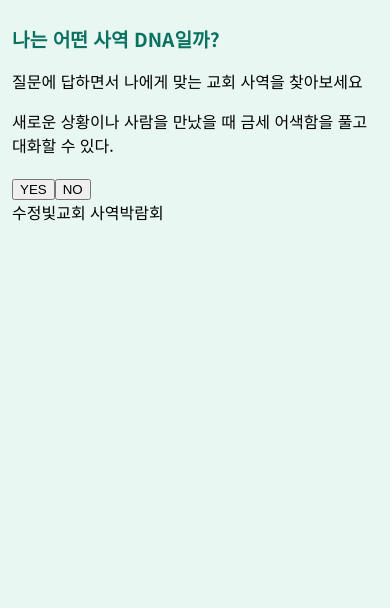
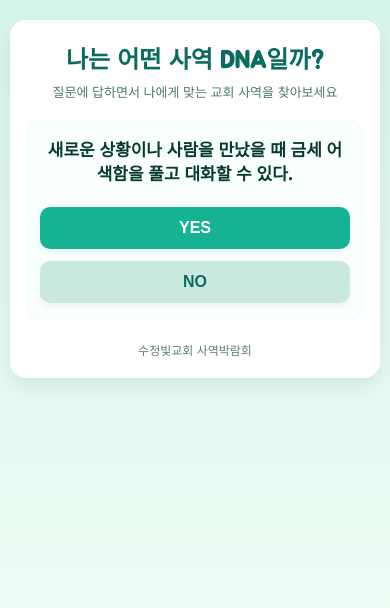
Before and after one commit to unodos1024/crystallight_DNA, a plain HTML site: page index.html in a window 390 px wide. Drawn offline with nearby package versions, Linux system fonts and the light colour scheme.

Commit message:
Update index.html

```diff
--- a/index.html
+++ b/index.html
@@ -15,139 +15,173 @@
       --btn-no:#c9e9e0;
       --shadow:0 8px 20px rgba(0,0,0,0.08);
     }
-    /* ✅ 기본 스타일 (PC & 모바일 공통) */
-    body {
-      font-family: 'Pretendard', 'Noto Sans KR', sans-serif;
-      background: #e9f7f3;
-      margin: 0;
-      padding: 20px;
-      display: flex;
-      justify-content: center;
-      align-items: center;
-      min-height: 100vh;
+    body{
+      font-family:'Noto Sans KR', sans-serif;
+      margin:0;
+      background:linear-gradient(180deg,var(--bg1),var(--bg2));
+      color:#084038;
+      min-height:100vh;
+      display:flex;
+      justify-content:center;
+      align-items:flex-start;
+      padding:40px 16px;
+    }
+    .wrap{
+      max-width:860px;
+      width:100%;
+      background:var(--card);
+      border-radius:20px;
+      box-shadow:var(--shadow);
+      padding:28px;
+      text-align:center;
+      position:relative;
+    }
+    .header h1{
+      font-family:'Jua',sans-serif;
+      font-size:32px;
+      color:#0b6b5f;
+      margin:0 0 8px 0;
+    }
+    .header p{
+      color:#4a7a70;
+      font-size:15px;
+      margin:0 0 24px;
     }
 
-    .quiz-card {
-      background: #fff;
-      border-radius: 18px;
-      box-shadow: 0 6px 18px rgba(0, 0, 0, 0.08);
-      width: 100%;
-      max-width: 480px;
-      padding: 28px 24px;
-      text-align: center;
-      color: #333;
-      transition: all 0.3s ease;
+    .question{
+      font-size:22px;
+      font-weight:600;
+      color:#083a31;
+      margin-bottom:28px;
+    }
+    .controls{
+      display:flex;
+      gap:16px;
+      justify-content:center;
+    }
+    .btn{
+      flex:1;
+      max-width:180px;
+      padding:14px 0;
+      border-radius:12px;
+      border:0;
+      font-size:18px;
+      font-weight:700;
+      cursor:pointer;
+      transition:.25s;
+      box-shadow:0 3px 6px rgba(0,0,0,0.05);
+    }
+    .btn.yes{
+      background:var(--btn-yes);
+      color:white;
+    }
+    .btn.no{
+      background:var(--btn-no);
+      color:var(--accent);
+    }
+    .btn:hover{transform:scale(1.05);opacity:0.95;}
+
+    .card{
+      padding:24px;
+      border-radius:16px;
+      background:#f9fffd;
+      box-shadow:inset 0 0 10px rgba(0,0,0,0.02);
     }
 
-    h1 {
-      font-size: 1.4rem;
-      color: #0b7261;
-      margin-bottom: 20px;
+    .result-grid{
+      display:grid;
+      gap:20px;
+      grid-template-columns:repeat(auto-fit,minmax(200px,1fr));
+      margin-top:24px;
+    }
+    .result-card{
+      background:linear-gradient(180deg,#f3fff8,#ffffff);
+      border-radius:16px;
+      padding:20px;
+      box-shadow:var(--shadow);
+      transition:.3s;
+    }
+    .result-card:hover{transform:translateY(-6px);}
+    .result-icon{font-size:42px;margin-bottom:8px;}
+    .result-card h3{margin:0;font-size:18px;color:#0b6b5f;font-weight:700;}
+    .result-card p{font-size:14px;color:#2b5854;margin-top:6px;line-height:1.4;}
+
+    .actions{margin-top:24px;}
+    .restart{
+      background:#fff;
+      border:2px solid #0b9b7f;
+      color:#0b9b7f;
+      font-weight:600;
+      padding:10px 18px;
+      border-radius:10px;
+      cursor:pointer;
+      transition:.2s;
+    }
+    .restart:hover{background:#0b9b7f;color:white;}
+
+    .footer{
+      margin-top:28px;
+      font-size:13px;
+      color:#5b7f78;
     }
 
-    .question {
-      font-size: 1.1rem;
-      margin-bottom: 24px;
-      line-height: 1.5;
-    }
-
-    .options {
-      display: flex;
-      flex-direction: column;
-      gap: 14px;
-    }
-
-    .option {
-      background: #0b7261;
-      color: white;
-      border: none;
-      padding: 14px 16px;
-      border-radius: 18px;
-      font-size: 1rem;
-      font-weight: 500;
-      cursor: pointer;
-      transition: background 0.25s ease;
-    }
-
-    .option:hover {
-      background: #095d4e;
-    }
-
-    .share-buttons {
-      margin-top: 24px;
-      display: flex;
-      justify-content: center;
-      gap: 14px;
-    }
-
-    .share-btn {
-      background: #fce000;
-      color: #3b1e1e;
-      border: none;
-      border-radius: 12px;
-      padding: 10px 14px;
-      font-size: 0.9rem;
-      font-weight: 600;
-      cursor: pointer;
-      transition: all 0.25s ease;
-    }
-
-    .share-btn.link {
-      background: #ececec;
-      color: #333;
-    }
-
-    .share-btn:hover {
-      opacity: 0.85;
-    }
-
-    /* ✅ 모바일 전용 (480px 이하) */
-    @media (max-width: 480px) {
+    /* ✅ 모바일 환경 대응 (520px 이하) */
+    @media(max-width:520px){
       body {
-        padding: 12px;
-        align-items: flex-start;
+        padding:20px 10px;
       }
-
-      .quiz-card {
-        max-width: 100%;
-        padding: 20px 16px;
-        box-shadow: 0 3px 10px rgba(0,0,0,0.06);
-        border-radius: 14px;
+      .wrap {
+        padding:20px 16px;
+        border-radius:16px;
       }
-
-      h1 {
-        font-size: 1.2rem;
-        margin-bottom: 14px;
+      .header h1 {
+        font-size:24px;
+        margin-bottom:6px;
       }
-
+      .header p {
+        font-size:13px;
+        margin-bottom:18px;
+      }
       .question {
-        font-size: 1rem;
-        margin-bottom: 18px;
+        font-size:17px;
+        margin-bottom:22px;
+        line-height:1.4;
       }
-
-      .option {
-        padding: 12px 10px;
-        font-size: 0.95rem;
-        border-radius: 14px;
+      .controls {
+        flex-direction:column;
+        gap:12px;
       }
-
-      .share-buttons {
-        flex-direction: column;
-        gap: 10px;
-        margin-top: 18px;
+      .btn {
+        max-width:100%;
+        font-size:16px;
+        padding:12px 0;
+        border-radius:10px;
       }
-
-      .share-btn {
-        width: 100%;
-        padding: 10px 0;
-        font-size: 0.9rem;
-        border-radius: 10px;
+      .card {
+        padding:18px 14px;
+      }
+      .result-grid {
+        grid-template-columns:1fr;
+        gap:14px;
+      }
+      .result-card {
+        padding:16px;
+      }
+      .result-card h3 {
+        font-size:16px;
+      }
+      .result-card p {
+        font-size:13px;
+      }
+      .footer {
+        font-size:12px;
+        margin-top:20px;
       }
     }
-
   </style>
 </head>
 <body>
+  <!-- 그대로 유지 -->
   <div id="app" class="wrap">
     <div class="header">
       <h1>나는 어떤 사역 DNA일까?</h1>
@@ -165,7 +199,7 @@
 
       <template v-else>
         <div>
-          <h2 style="color:#0b6b5f;margin-bottom:12px;font-family:'Jua';font-size:26px">✨ 당신에게 어울리는 사역 ✨</h2>
+          <h2 style="color:#0b6b5f;margin-bottom:12px;font-family:'Jua';font-size:24px">✨ 당신에게 어울리는 사역 ✨</h2>
           <div class="result-grid">
             <div v-for="(r,i) in results" :key="i" class="result-card">
               <div class="result-icon">{{getIcon(r)}}</div>
@@ -186,7 +220,6 @@
   <script src="https://unpkg.com/vue@3/dist/vue.global.prod.js"></script>
   <script>
     const { createApp, ref, computed } = Vue;
-
     const TREE = {
       nodes: {
         1:{id:1,text:'새로운 상황이나 사람을 만났을 때 금세 어색함을 풀고 대화할 수 있다.',yes:2,no:6},
@@ -206,7 +239,6 @@
         15:{id:15,text:'아이들이 성경 이야기를 듣고 반응할 때 큰 기쁨을 느낀다.',yes:{result:['유아유치부','초등부','청소년부','새소식반']},no:{result:['이웃사랑(봉사팀)']}}
       }
     };
-
     const DESCRIPTIONS={
       '새가족부':'처음 교회에 오는 분들을 환영하고 안내하는 사역입니다.',
       '안내부':'예배 전후로 예배당 질서와 환영을 담당합니다.',
@@ -230,7 +262,6 @@
       '유아유치부':'🧸','초등부':'📚','청소년부':'🎯','새소식반':'💬','미디어부':'🎥',
       '이웃사랑(반찬조리/전달)':'🍱','이웃사랑(봉사팀)':'❤️','중보기도부':'🙏','수요기도회':'🕊️','찬양팀':'🎵'
     };
-
     createApp({
       setup(){
         const currentId=ref(1);
```
